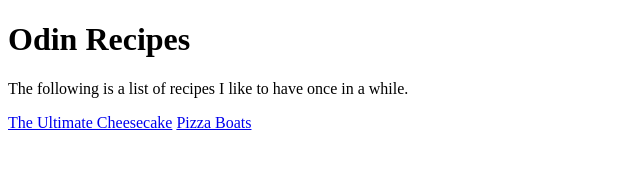
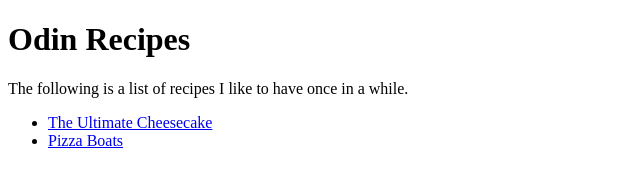
Before and after one commit to igthorn99/odin-receipes, a plain HTML site: page index.html in a window 1280 px wide. Shown: the whole page, without its empty margins (0-640 px from the left). Drawn offline with Linux system fonts and the light colour scheme.

Commit message:
updated index.html

```diff
--- a/index.html
+++ b/index.html
@@ -8,7 +8,9 @@
 <body>
     <h1>Odin Recipes</h1>
     <p>The following is a list of recipes I like to have once in a while.</p>
-    <a href="recipes/cheesecake.html">The Ultimate Cheesecake</a>
-    <a href="recipes/pizza.html">Pizza Boats</a>
+    <ul>
+    <li><a href="recipes/cheesecake.html">The Ultimate Cheesecake</a></li>
+    <li><a href="recipes/pizza.html">Pizza Boats</a></li>
+</ul>
 </body>
 </html>
```
